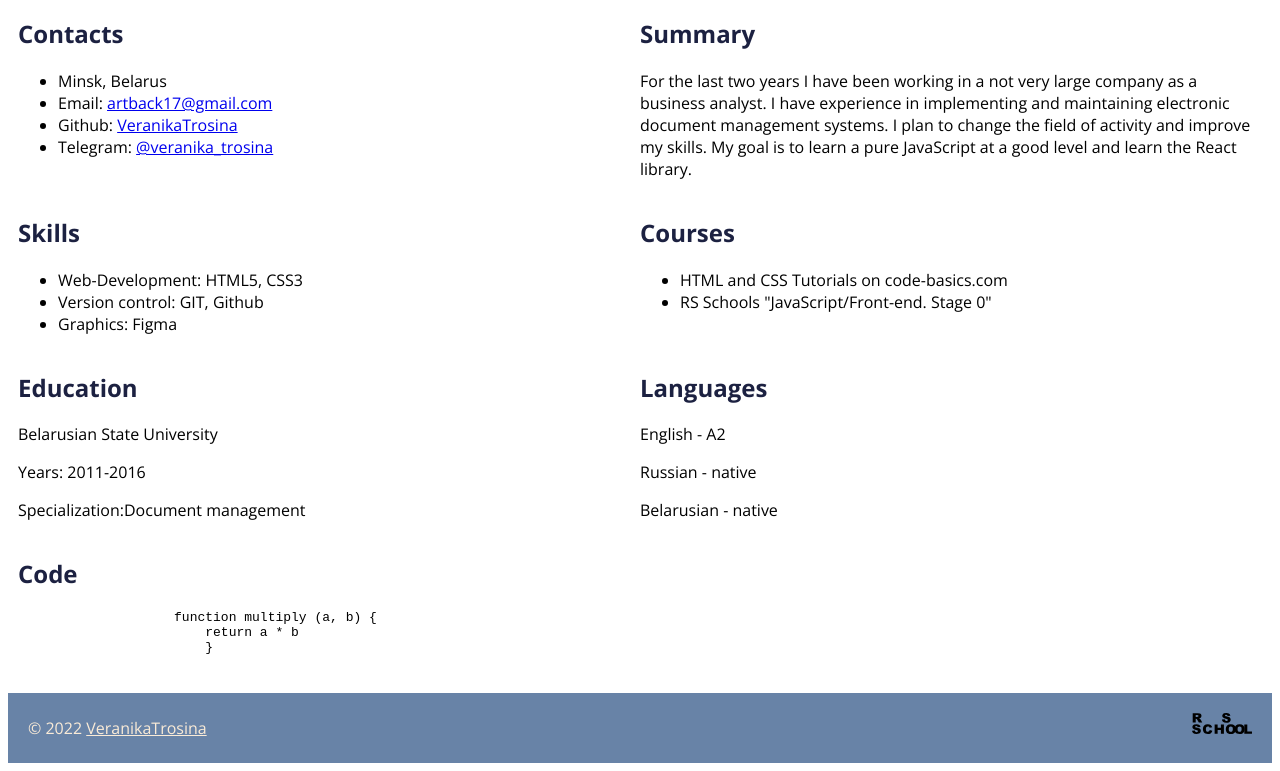
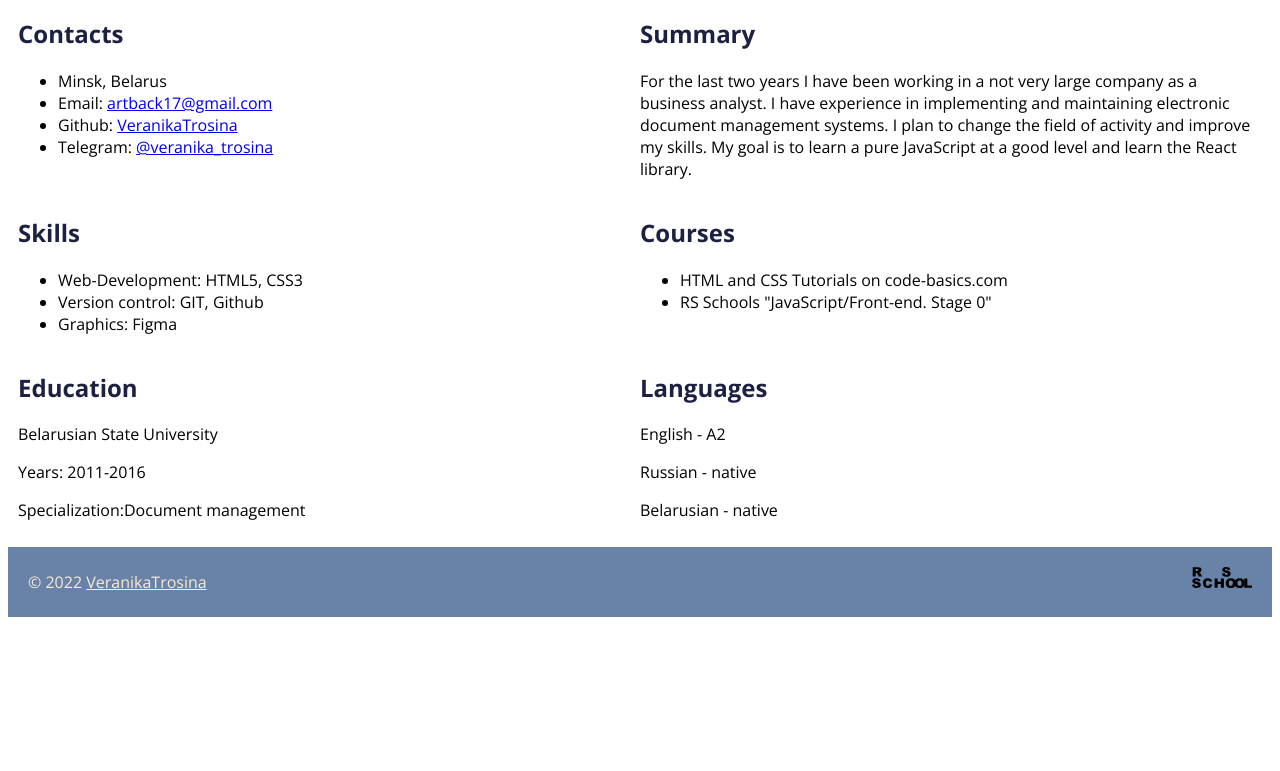
Before and after one commit to VeranikaTrosina/rsschool-cv, a plain HTML site: page index.html in a window 1280 px wide. Shown: the part 343-1114 px from the top of the page. After the commit the page ends 968 px from the top, so only its background shows below. Drawn offline with nearby package versions, Linux system fonts and the light colour scheme.

Commit message:
section "code" removed

```diff
--- a/index.html
+++ b/index.html
@@ -20,7 +20,6 @@
             <li class="nav-item"><a href="#courses" class="nav-link">Courses</a></li>
             <li class="nav-item"><a href="#education" class="nav-link">Education</a></li>
             <li class="nav-item"><a href="#languages" class="nav-link">Languages</a></li>
-            <li class="nav-item"><a href="#code" class="nav-link">Code</a></li>
         </ul>
         </nav>
     </header>
@@ -77,16 +76,6 @@
             <P>Russian - native</P>
             <p>Belarusian - native</p>
         </section>
-        <section class="section" id="code">
-            <h2 class="section-title">Code</h2>
-            <code class="code">
-                <pre>
-                    function multiply (a, b) {
-                        return a * b
-                        }
-                </pre>
-            </code>
-        </section>
     </main>
     <footer class="footer">
         <div class="footer-container">
```
